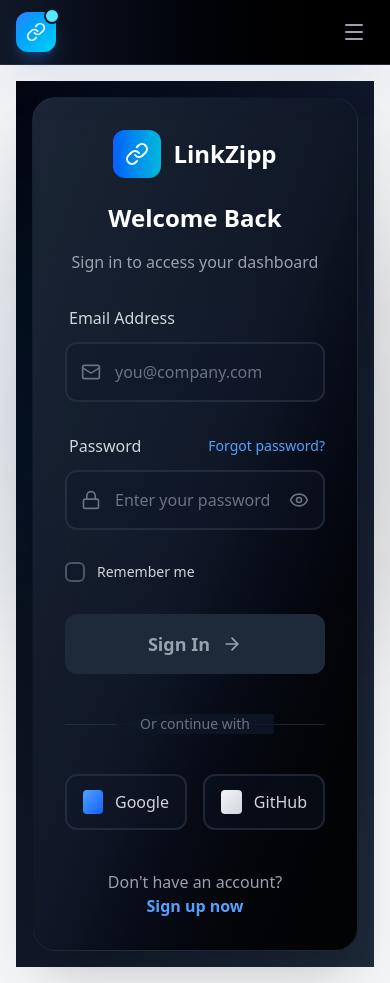
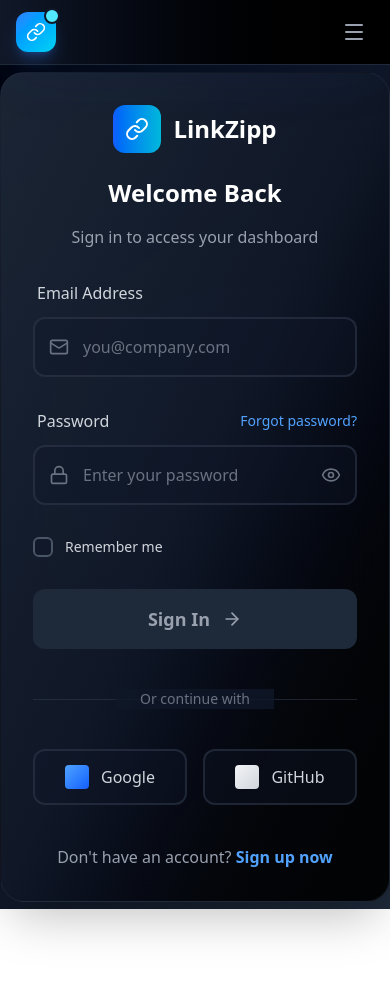
Before and after one commit to Sheikhwaseem28/Link_frontend, a React (Vite) app: page / in a window 390 px wide. After the commit the page ends 909 px from the top, so only its background shows below. Built offline with nearby package versions, Linux system fonts and the light colour scheme.

Commit message:
login fix

```diff
--- a/src/api/user.api.js
+++ b/src/api/user.api.js
@@ -1,26 +1,26 @@
 import axiosInstance from "../utils/axiosInstance"
 
-export const loginUser = async (password,email) =>{
+export const loginUser = async (email, password) => {
     const {data} = await axiosInstance.post("/api/auth/login",{email,password})
     return data
 }
 
-export const registerUser = async (name,password,email) =>{
+export const registerUser = async (name, email, password) => {
     const {data} = await axiosInstance.post("/api/auth/register",{name,email,password})
     return data
 }
 
-export const logoutUser = async () =>{
+export const logoutUser = async () => {
     const {data} = await axiosInstance.get("/api/auth/logout")
     return data
 }
 
-export const getCurrentUser = async () =>{
+export const getCurrentUser = async () => {
     const {data} = await axiosInstance.get("/api/auth/me")
     return data
 }
 
-export const getAllUserUrls = async () =>{
+export const getAllUserUrls = async () => {
     const {data} = await axiosInstance.post("/api/user/urls")
     return data
 }
--- a/src/components/LoginForm.jsx
+++ b/src/components/LoginForm.jsx
@@ -21,7 +21,7 @@
         setError('');
 
         try {
-            const data = await loginUser(password, email);
+            const data = await loginUser(email, password);
             dispatch(login(data.user));
             navigate({ to: "/dashboard" });
             console.log("Sign in success");
@@ -39,11 +39,11 @@
     };
 
     return (
-        <div className="min-h-screen w-full flex items-center justify-center bg-gradient-to-br from-gray-950 via-gray-900 to-gray-800 p-4 sm:p-6 lg:p-8">
+        <div className="min-h-screen w-full flex items-center justify-center bg-gradient-to-br from-gray-950 via-gray-900 to-gray-800">
             {/* Background Elements */}
             <div className="fixed inset-0 overflow-hidden pointer-events-none">
                 <div className="absolute top-1/4 -left-1/4 w-96 h-96 bg-gradient-to-r from-blue-500/5 to-cyan-500/5 rounded-full blur-3xl"></div>
-                <div className="absolute bottom-1/4 -right-1/4 w-96 h-96 bg-gradient-to-r from-gray-700/5 to-gray-900/5 rounded-full blur-3xl"></div>
+                <div className="absolute bottom-1/4 -right-1/4 w-96 h-96 bg-gradient-to-br from-gray-700/5 to-gray-900/5 rounded-full blur-3xl"></div>
                 <div className="absolute top-1/2 left-1/2 transform -translate-x-1/2 -translate-y-1/2 w-[40rem] h-[40rem] bg-gradient-to-r from-black/10 via-transparent to-black/10 rounded-full blur-3xl"></div>
             </div>
 
--- a/src/components/RegisterForm.jsx
+++ b/src/components/RegisterForm.jsx
@@ -58,7 +58,7 @@
     setError('');
 
     try {
-      const data = await registerUser(name, password, email);
+      const data = await registerUser(name, email, password);
       dispatch(login(data.user))
       navigate({ to: "/dashboard" });
       console.log("Registration successful");
@@ -78,7 +78,7 @@
   const passwordStrength = password.length < 6 ? 'Weak' : password.length < 10 ? 'Good' : 'Strong';
 
   return (
-    <div className="min-h-screen w-full flex items-center justify-center bg-gradient-to-br from-gray-950 via-gray-900 to-gray-800 p-4 sm:p-6 lg:p-8">
+    <div className="min-h-screen w-full flex items-center justify-center bg-gradient-to-br from-gray-950 via-gray-900 to-gray-800">
       {/* Background Elements */}
       <div className="fixed inset-0 overflow-hidden pointer-events-none">
         <div className="absolute top-1/4 -left-1/4 w-96 h-96 bg-gradient-to-r from-blue-500/5 to-cyan-500/5 rounded-full blur-3xl"></div>
--- a/src/pages/AuthPage.jsx
+++ b/src/pages/AuthPage.jsx
@@ -3,13 +3,16 @@
 import RegisterForm from '../components/RegisterForm'
 
 const AuthPage = () => {
-
     const [login, setLogin] = useState(true)
 
     return (
-        <div className="min-h-screen bg-gray-100 flex flex-col items-center justify-center p-4">
-            {login ? <LoginForm state={setLogin} /> : <RegisterForm state={setLogin} />}
-        </div>
+        <>
+            {login ? (
+                <LoginForm onToggleForm={() => setLogin(false)} />
+            ) : (
+                <RegisterForm onToggleForm={() => setLogin(true)} />
+            )}
+        </>
     )
 }
 
```
